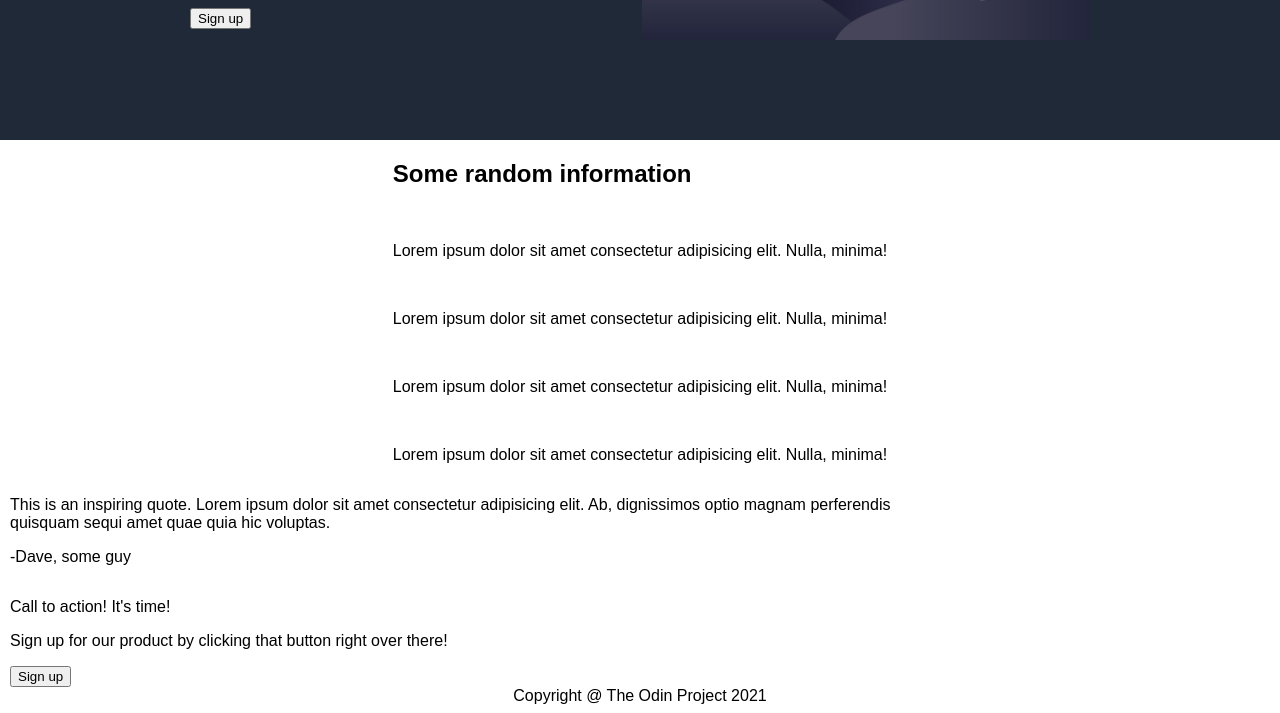
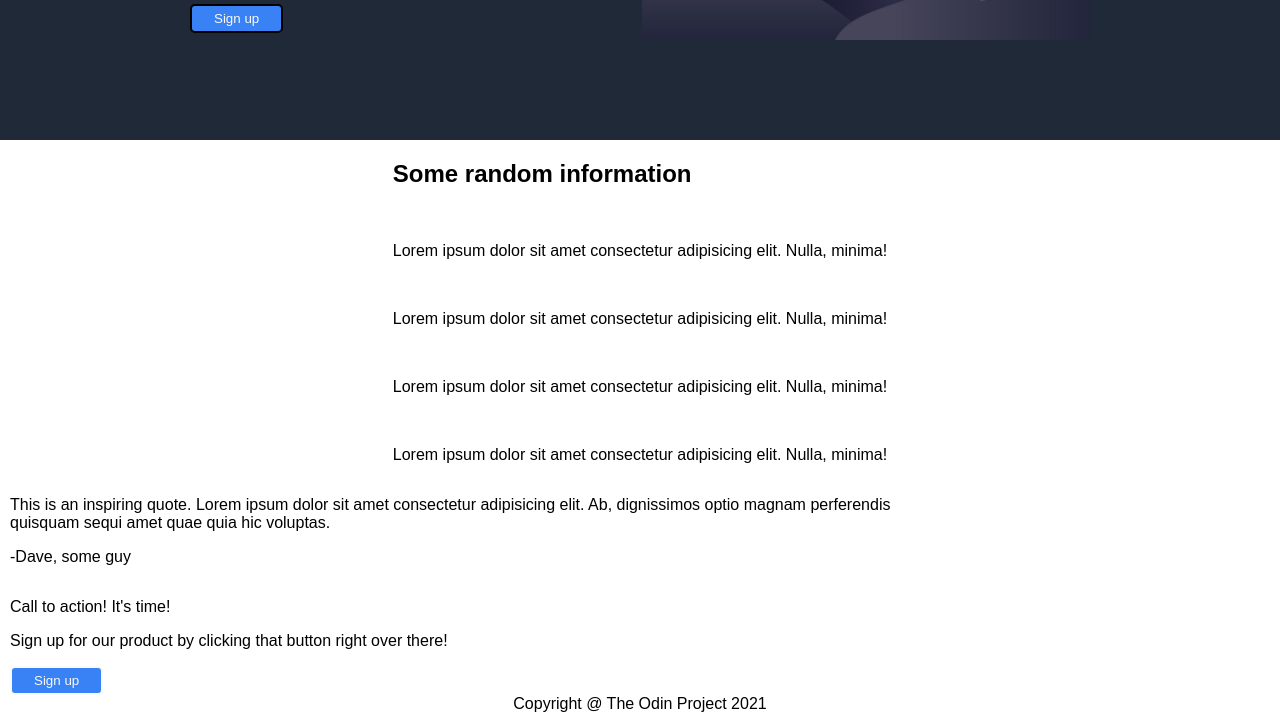
Before and after one commit to DanielTod/Landing-Page, a plain HTML site: page index.html in a window 1280 px wide. Shown: the part 380-1093 px from the top of the page. Drawn offline with Linux system fonts and the light colour scheme.

Commit message:
Add button style

```diff
--- a/index.html
+++ b/index.html
@@ -24,7 +24,7 @@
             <div class="hero-text">
                 <h1>The website is awesome</h1>
                 <p>The website has some subtext that goes here under the main title. Lorem ipsum dolor sit amet consectetur adipisicing elit.</p>
-                <button class="sign-up">Sign up</button>
+                <button>Sign up</button>
             </div>
             <!--Image by Sasimaporn Moonthep from Pixabay -->
             <img src="images/hero-image.jpg" alt="Forest with mountains in the background at night">
@@ -65,7 +65,7 @@
                 <p>Call to action! It's time!</p>
                 <p>Sign up for our product by clicking that button right over there!</p>
             </div>
-            <button class="sign-up">Sign up</button>
+            <button>Sign up</button>
         </div>
     </div>
     <div class="footer">
--- a/style.css
+++ b/style.css
@@ -105,3 +105,27 @@
         width: 300px;
     }
 }
+
+button {
+    background-color: #3882f6;
+    color: #f9faf8;
+    padding: 5px 22px;
+    border-radius: 5px;
+    border-style: solid;
+}
+
+button:hover {
+    background-color: #5c96f3;
+}
+
+.hero button:active {
+    border-color: #e5e7eb;
+}
+
+.sign-up-box button {
+    border-color: #f9faf8;
+}
+
+.sign-up-box button:active {
+    border-color: black;
+}
```
